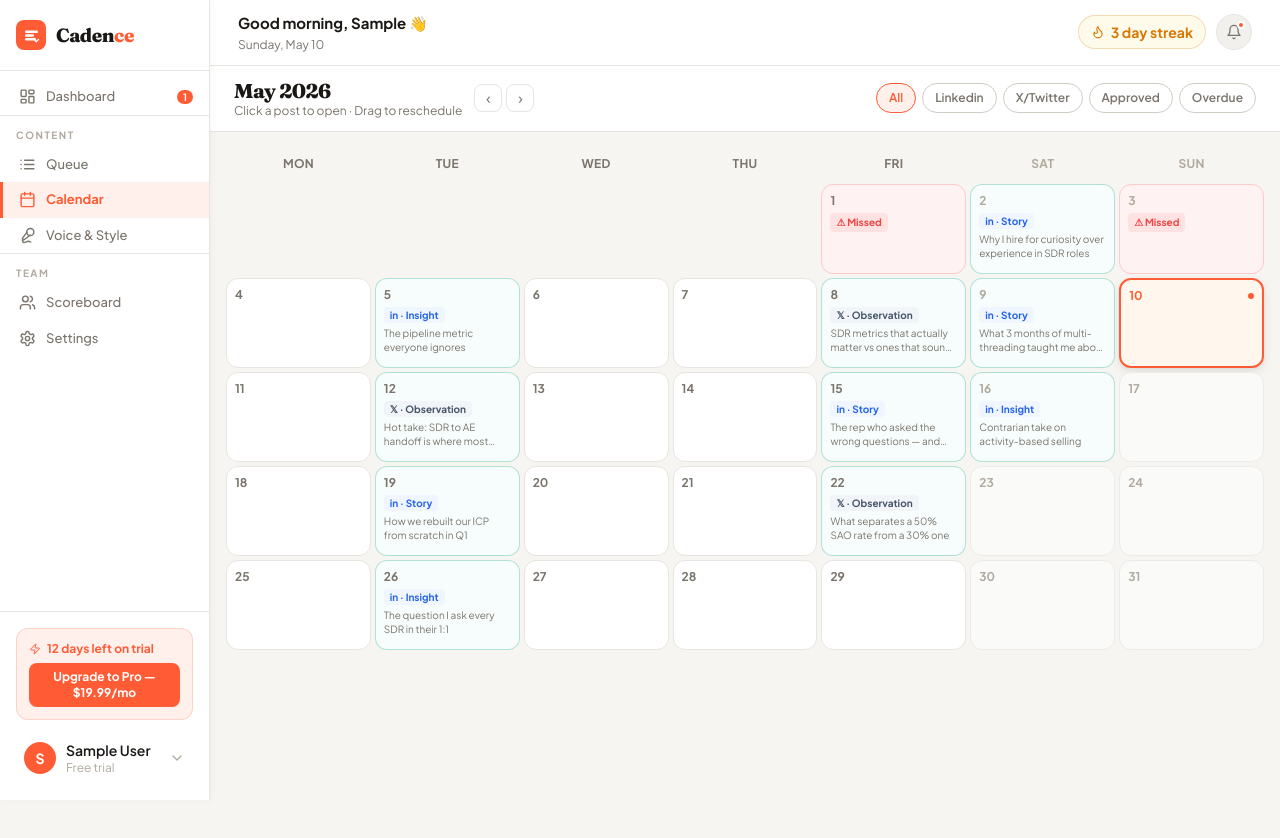
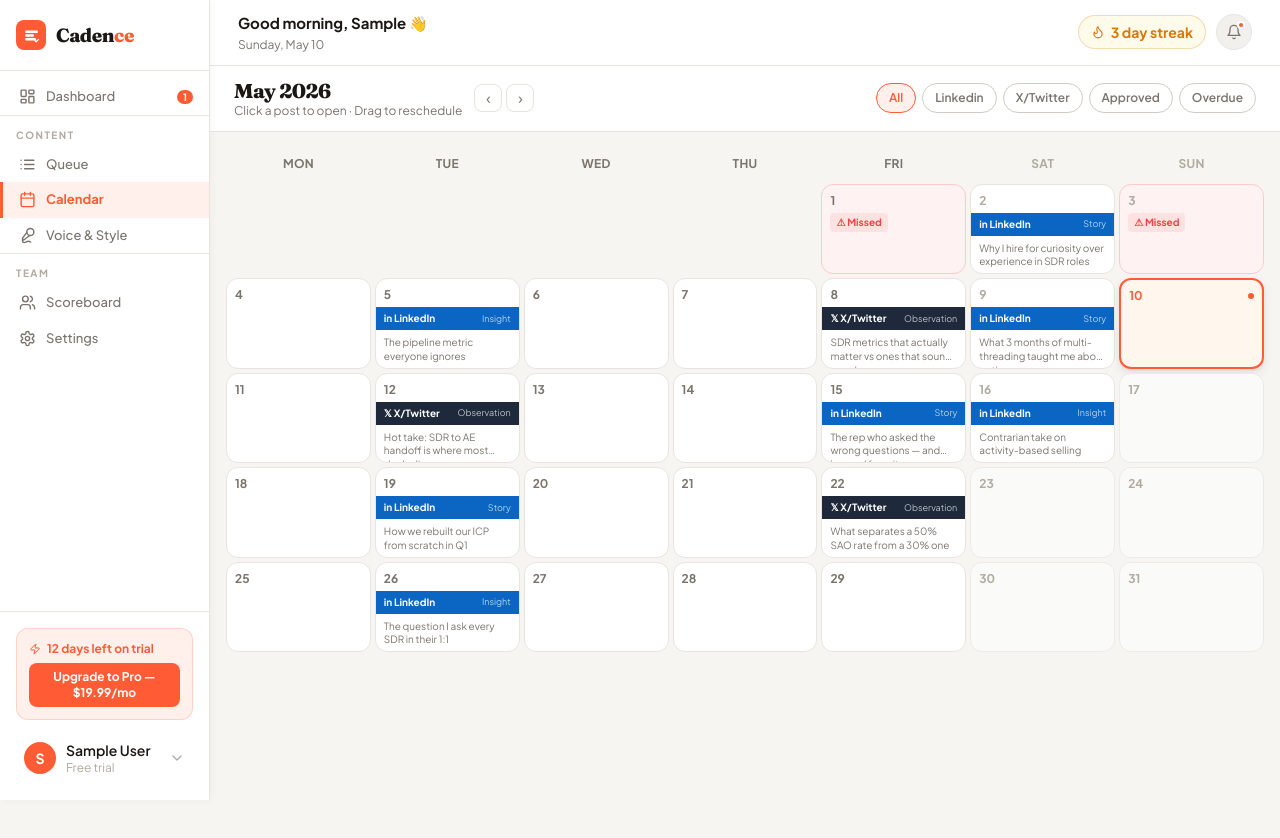
Before and after one commit to tinyspooon/Cadence, a Next.js app: page /dashboard/calendar in a window 1280 px wide. Shown: the top 838 px of the page. Built offline with nearby package versions, Linux system fonts and the light colour scheme; no server answers; sample sign-in values are in the browser's storage.

Commit message:
Calendar platform header strips

```diff
--- a/src/app/dashboard/calendar/page.tsx
+++ b/src/app/dashboard/calendar/page.tsx
@@ -192,7 +192,7 @@ export default function CalendarPage() {
                   isTarget   ? 'border-accent border-2 bg-accent-light shadow-md' :
                   isToday    ? 'border-accent border-2 bg-orange-50 shadow-md' :
                   over       ? 'bg-red-50 border-red-200 cursor-pointer' :
-                  data       ? 'bg-[#F7FDFC] border-teal/30 cursor-pointer hover:border-accent hover:shadow-md' :
+                  data       ? 'bg-white border-border cursor-pointer hover:border-accent hover:shadow-md' :
                   isWeekend  ? 'bg-[#FAFAF8] border-[#EDEBE7]' :
                                'bg-white border-border',
                   dragging   ? 'opacity-25 scale-95 cursor-grabbing' : '',
@@ -209,16 +209,18 @@ export default function CalendarPage() {
 
                 {/* Post chip */}
                 {data ? (
-                  <div className="flex flex-col gap-0.5 flex-1 min-h-0">
-                    <div className={`text-[10px] font-bold rounded px-1.5 py-0.5 w-fit leading-tight ${
-                      isAp             ? 'bg-green-100 text-green-700' :
-                      data.platform === 'x' ? 'bg-slate-100 text-slate-600' :
-                                          'bg-blue-50 text-blue-600'
+                  <div className="flex flex-col flex-1 min-h-0 -mx-2 -mb-2 overflow-hidden rounded-b-xl">
+                    {/* Platform header strip */}
+                    <div className={`flex items-center gap-1 px-2 py-1 ${
+                      isAp ? 'bg-green-500' :
+                      data.platform === 'x' ? 'bg-slate-800' : 'bg-[#0A66C2]'
                     }`}>
-                      {data.platform === 'x' ? '𝕏' : 'in'} · {data.style}
+                      <span className="text-[10px] font-bold text-white">
+                        {isAp ? '✓ Approved' : data.platform === 'x' ? '𝕏 X/Twitter' : 'in LinkedIn'}
+                      </span>
+                      <span className="text-[9px] text-white/70 ml-auto">{data.style}</span>
                     </div>
-                    <p className="text-[10px] text-muted leading-snug line-clamp-2 mt-0.5">{data.preview}</p>
-                    {isAp && <div className="text-[9px] font-bold text-green-600 mt-auto pt-0.5">✓ Approved</div>}
+                    <p className="text-[10px] text-muted leading-snug line-clamp-2 px-2 pt-1.5 pb-1">{data.preview}</p>
                   </div>
                 ) : over ? (
                   <div className="text-[10px] font-bold text-red-500 bg-red-100 rounded px-1.5 py-0.5 w-fit">⚠ Missed</div>
```
